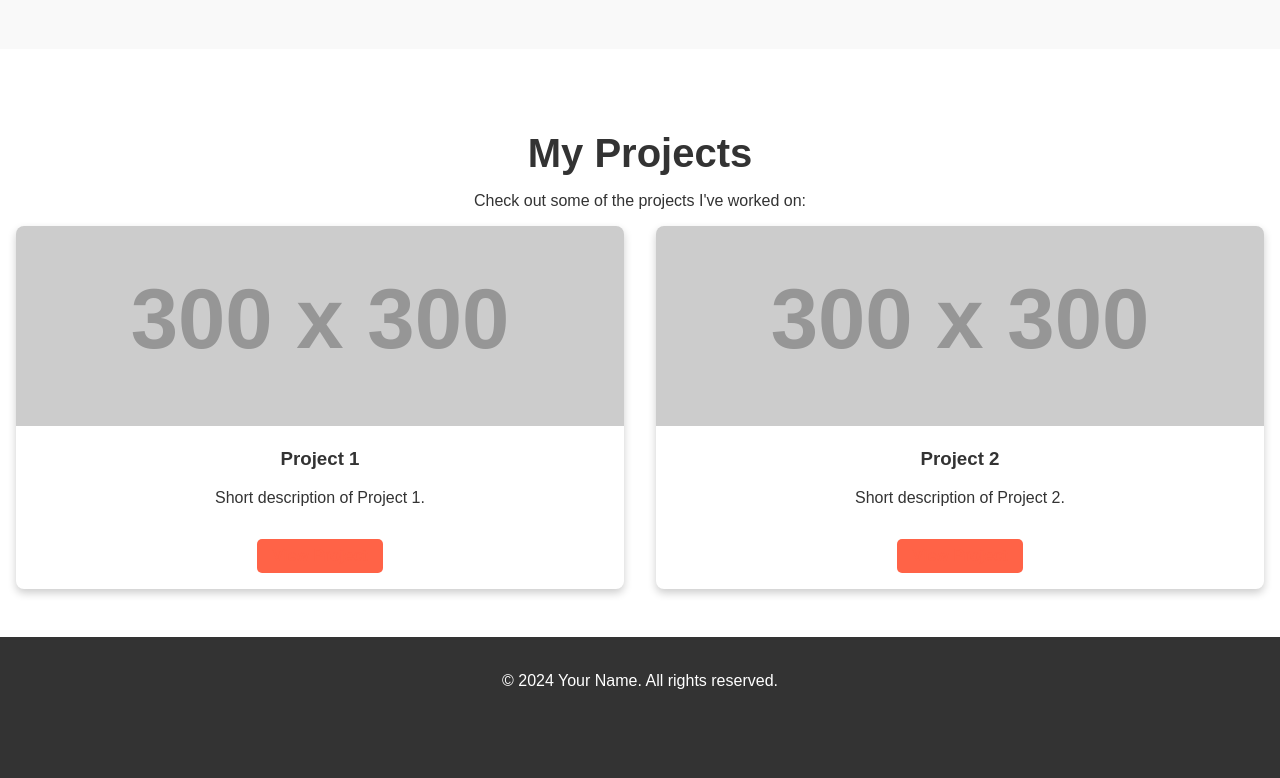
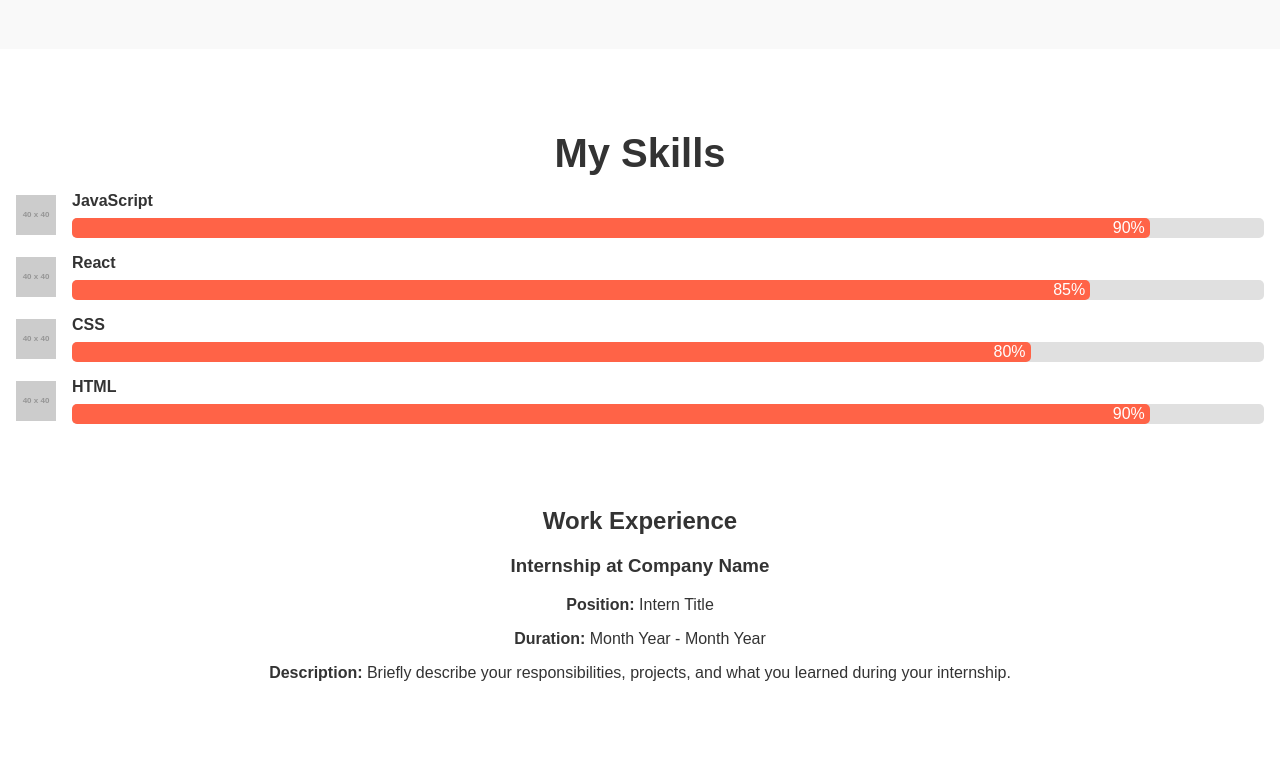
Before and after one commit to Eallekors/erki-allekors-portfolio, a React (Create React App) app: page / in a window 1280 px wide. Shown: the part 640-1418 px from the top of the page. Built offline with nearby package versions, Linux system fonts and the light colour scheme.

Commit message:
Added sliding to homepage sections

```diff
--- a/package.json
+++ b/package.json
@@ -7,6 +7,7 @@
     "@testing-library/jest-dom": "^5.17.0",
     "@testing-library/react": "^13.4.0",
     "@testing-library/user-event": "^13.5.0",
+    "framer-motion": "^11.11.10",
     "react": "^18.3.1",
     "react-dom": "^18.3.1",
     "react-router-dom": "^6.27.0",
--- /dev/null
+++ b/src/components/SlideInSection.js
@@ -0,0 +1,24 @@
+import React from 'react';
+import { motion } from 'framer-motion';
+
+const SlideInSection = ({ children, direction }) => {
+  const variants = {
+    hidden: { opacity: 0, x: direction === 'left' ? -100 : 100 },
+    visible: { opacity: 1, x: 0 },
+  };
+
+  return (
+    <motion.div
+      initial="hidden"
+      whileInView="visible"
+      viewport={{ once: false, amount: 0.2 }} // Trigger the animation when 20% of the element is in view
+      variants={variants}
+      transition={{ duration: 0.5 }} // Duration of the animation
+      className="slide-in-section" // Add custom class for additional styling if needed
+    >
+      {children}
+    </motion.div>
+  );
+};
+
+export default SlideInSection;
--- a/src/pages/Home.css
+++ b/src/pages/Home.css
@@ -109,10 +109,56 @@
     background-color: #ff4500;
   }
 
-  /* Footer */
-  .footer {
-    background-color: #333;
+
+  /* Skills Section */
+.skills-section {
+    padding: 3rem 1rem;
+    text-align: center;
+  }
+
+  .skills-section h2 {
+    font-size: 2.5rem;
+    margin-bottom: 1rem;
+  }
+
+  .skill {
+    display: flex;
+    align-items: center;
+    justify-content: center;
+    margin: 1rem 0;
+  }
+
+  .skill-icon {
+    margin-right: 1rem;
+  }
+
+  .skill-info {
+    text-align: left;
+    flex-grow: 1;
+  }
+
+  .skill-name {
+    font-weight: bold;
+  }
+
+  .progress-bar {
+    background-color: #e0e0e0;
+    border-radius: 5px;
+    height: 20px;
+    width: 100%;
+    margin-top: 0.5rem;
+    position: relative;
+  }
+
+  /* Add this to your existing CSS */
+.progress {
+    background-color: #ff6347;
+    height: 100%;
+    border-radius: 5px;
+    text-align: right;
     color: white;
-    text-align: center;
-    padding: 1rem 0;
+    line-height: 20px; /* Center the percentage text */
+    padding-right: 5px; /* Space for text */
+    width: 0; /* Start at 0% width */
+    transition: width 2s ease-in-out; /* Smooth transition */
   }
--- a/src/pages/Home.js
+++ b/src/pages/Home.js
@@ -1,7 +1,58 @@
-import React from 'react';
-import './Home.css'; // Importing the CSS file for styling
+import React, { useEffect, useRef } from 'react';
+import './Home.css'; // Ensure your CSS is imported
+import SlideInSection from '../components/SlideInSection';
 
 const Home = () => {
+  const skillsRef = useRef([]);
+  // Function to handle the animation of progress bars
+  const handleScroll = (entries) => {
+    entries.forEach(entry => {
+      if (entry.isIntersecting) {
+        const progressBars = entry.target.querySelectorAll('.progress');
+        progressBars.forEach(bar => {
+          const targetWidth = bar.dataset.progress;
+          bar.style.width = targetWidth; // Set the width from data attribute
+          animateProgress(bar, targetWidth); // Animate the percentage text
+        });
+      }
+    });
+  };
+
+  // Function to animate the percentage text
+  const animateProgress = (bar, targetWidth) => {
+    const targetValue = parseInt(targetWidth); // Get the target percentage
+    const incrementValue = Math.ceil(targetValue / 100); // Adjust the increment value based on the target
+    let currentValue = 0; // Start from 0%
+    const speed = 20; // Adjust the speed (milliseconds) of text update
+    const interval = setInterval(() => {
+      if (currentValue < targetValue) {
+        currentValue += incrementValue; // Increase the current value
+        if (currentValue > targetValue) currentValue = targetValue; // Prevent overshooting
+        bar.textContent = `${currentValue}%`; // Update the text
+      } else {
+        clearInterval(interval); // Clear the interval when done
+      }
+    }, speed); // Use the speed variable for timing
+  };
+
+
+  useEffect(() => {
+    const observer = new IntersectionObserver(handleScroll, {
+      threshold: 0.1,
+    });
+
+    const skillsSection = skillsRef.current;
+    if (skillsSection) {
+      observer.observe(skillsSection);
+    }
+
+    return () => {
+      if (skillsSection) {
+        observer.unobserve(skillsSection);
+      }
+    };
+  }, []);
+
   return (
     <div className="home-page">
       <header className="hero">
@@ -12,6 +63,7 @@ const Home = () => {
         </div>
       </header>
 
+      <SlideInSection direction="right">
       <section className="about-section" id="about">
         <h2>About Me</h2>
         <p>
@@ -19,10 +71,68 @@ const Home = () => {
         </p>
         <a href="/about" className="learn-more">Learn More</a>
       </section>
+      </SlideInSection>
+      <SlideInSection direction="left">
+      <section className="skills-section" id="skills" ref={skillsRef}>
+        <h2>My Skills</h2>
+        <div className="skill">
+          <img src="https://via.placeholder.com/40" alt="JavaScript" className="skill-icon" />
+          <div className="skill-info">
+            <span className="skill-name">JavaScript</span>
+            <div className="progress-bar">
+              <div className="progress" data-progress="90%">0%</div>
+            </div>
+          </div>
+        </div>
+        <div className="skill">
+          <img src="https://via.placeholder.com/40" alt="React" className="skill-icon" />
+          <div className="skill-info">
+            <span className="skill-name">React</span>
+            <div className="progress-bar">
+              <div className="progress" data-progress="85%">0%</div>
+            </div>
+          </div>
+        </div>
+        <div className="skill">
+          <img src="https://via.placeholder.com/40" alt="CSS" className="skill-icon" />
+          <div className="skill-info">
+            <span className="skill-name">CSS</span>
+            <div className="progress-bar">
+              <div className="progress" data-progress="80%">0%</div>
+            </div>
+          </div>
+        </div>
+        <div className="skill">
+          <img src="https://via.placeholder.com/40" alt="HTML" className="skill-icon" />
+          <div className="skill-info">
+            <span className="skill-name">HTML</span>
+            <div className="progress-bar">
+              <div className="progress" data-progress="90%">0%</div>
+            </div>
+          </div>
+        </div>
+        {/* Add more skills as needed */}
+      </section>
+      </SlideInSection>
 
+      <SlideInSection direction="right">
+      <section id="experience">
+        <h2>Work Experience</h2>
+        <div class="experience-item">
+          <h3>Internship at Company Name</h3>
+          <p><strong>Position:</strong> Intern Title</p>
+          <p><strong>Duration:</strong> Month Year - Month Year</p>
+          <p><strong>Description:</strong> Briefly describe your responsibilities, projects, and what you learned during your internship.</p>
+        </div>
+
+      </section>
+      </SlideInSection>
+
+      <SlideInSection direction="left">
       <section className="projects-section" id="projects">
-        <h2>My Projects</h2>
+        <h2>Some of my projects</h2>
         <p>Check out some of the projects I've worked on:</p>
+        <p>You can find my other projects <a href="/projects" className="project-link">Here</a></p>
         <div className="projects-grid">
           {/* Example Project Cards */}
           <div className="project-card">
@@ -40,10 +150,8 @@ const Home = () => {
           {/* Add more project cards as needed */}
         </div>
       </section>
+      </SlideInSection>
 
-      <footer className="footer">
-        <p>© 2024 Your Name. All rights reserved.</p>
-      </footer>
     </div>
   );
 };
```
Also changed, not shown: 1 other file (tests, documents, lock files or other folders).
